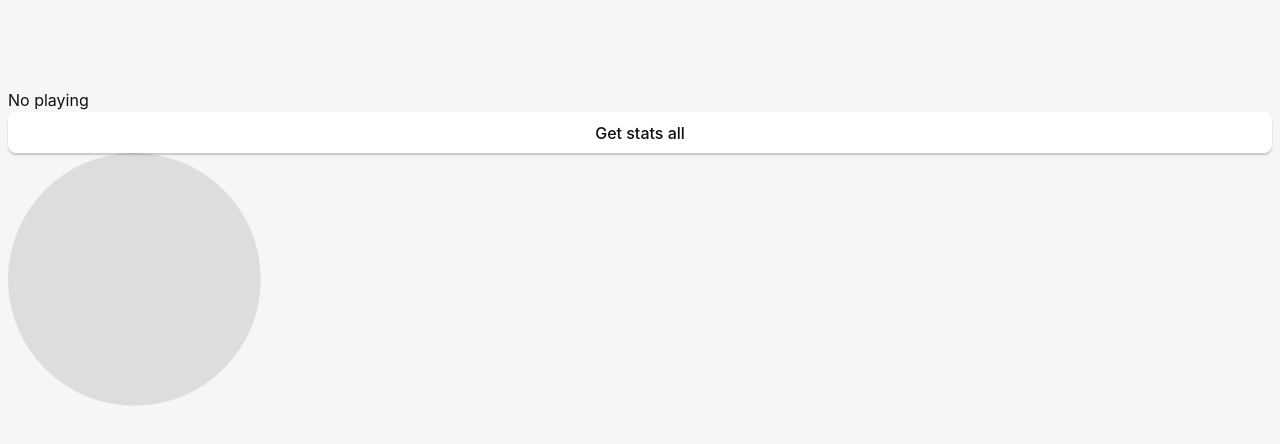
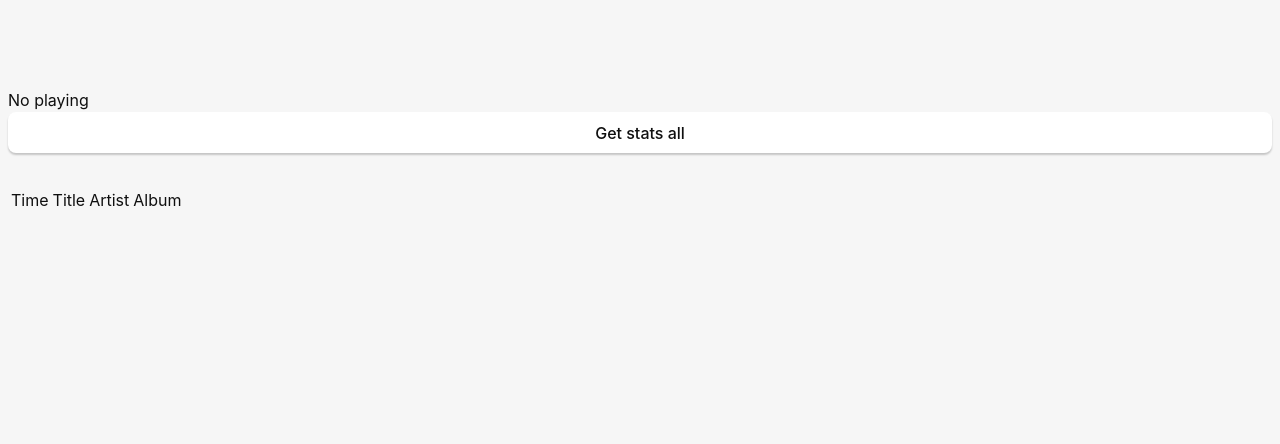
Before and after one commit to vncnz/muninn, a React (Vite) app: page / in a window 1280 px wide. Shown: the top 444 px of the page. Built offline with nearby package versions, Linux system fonts and the light colour scheme.

Commit message:
Added visual aid for data table

```diff
--- a/src/App.css
+++ b/src/App.css
@@ -86,3 +86,7 @@ button {
     background-color: #0f0f0f69;
   }
 }
+
+table tr {
+  text-align: left;
+}
--- a/src/App.tsx
+++ b/src/App.tsx
@@ -5,6 +5,7 @@ import { listen } from "@tauri-apps/api/event";
 import "./App.css";
 import Pie from "./Pie/Pie";
 import { songInfo, songPlaying, songStat } from "./types";
+import VisualTable from "./VisualTable/VisualTable";
 
 /* function songDataReducer (_state: songInfo, evt: String): any {
   let [title, artist, album, length, position] = evt.split('|')
@@ -73,13 +74,6 @@ function App() {
     // TODO: download lyrics
     console.log(song)
   }
-
-  async function get_stats() {
-    // Learn more about Tauri commands at https://tauri.app/develop/calling-rust/
-    let s = await invoke("get_stats", {}) as any
-    // setStats(s)
-    console.log(s)
-  }
   async function get_stats_all() {
     // Learn more about Tauri commands at https://tauri.app/develop/calling-rust/
     let s = await invoke("get_stats_all", {}) as songStat[]
@@ -103,11 +97,6 @@ function App() {
     let e = el as songStat
     statsPie[e.metadata.key] = e.time
   }) */
-  let statsList = stats.map((el, idx) => {
-    let e = el as songStat
-    // statsPie[e.metadata.key] = e.time
-    return <tr key={idx}><td>{e.time}s</td><td>{e.metadata.title}</td><td>{e.metadata.artist}</td><td>{e.metadata.album}</td></tr>
-  })
 
   let songEl = song.metadata.title ?
     <div>
@@ -124,10 +113,8 @@ function App() {
       <div>{songEl}</div>
       {/*<button onClick={() => { get_stats() }}>Get stats</button>*/}
       <button onClick={() => { get_stats_all() }}>Get stats all</button>
-      <Pie data={stats} />
-      <table>
-        <tbody>{statsList}</tbody>
-      </table>
+      {/*<Pie data={stats} />*/}
+      <VisualTable data={stats} />
     </main>
   );
 }
--- /dev/null
+++ b/src/VisualTable/VisualTable.module.scss
@@ -0,0 +1,15 @@
+
+.visualTable {
+    .stack {
+        display: flex;
+        flex-direction: row;
+        width: 100%;
+        height: 2rem;
+
+        div {
+            display: flex;
+            flex-direction: row;
+            align-items: center;
+        }
+    }
+}
--- /dev/null
+++ b/src/VisualTable/VisualTable.tsx
@@ -0,0 +1,39 @@
+import classes from "./VisualTable.module.scss";
+
+import { songStat } from "../types";
+// type counterDict = Record<string, number>;
+
+export default function VisualTable ({ data }: { data: songStat[] }) {
+    // console.log(data)
+
+    let full = data.reduce((acc: number, v: songStat) => acc + v.time, 0)
+    let cumulate = 0
+    let color = -1
+    let colors = ["rgb(200, 0, 0)", "rgb(0, 200, 0)", "rgb(0, 0, 200)",
+                  "rgb(200, 0, 200)", "rgb(200, 200, 0)", "rgb(0, 200, 200)",
+                  "rgb(100, 100, 100)", "rgb(100, 200, 100)"]
+
+    let rectangles = data.map((el: songStat, idx: number) => {
+        let v = el.time / full
+        cumulate += v
+        return <div style={{ flex: `${v} 1 0`, color: colors[idx] || 'white', backgroundColor: colors[idx] }} key={idx}></div>
+    })
+    let stack =
+        <div className={classes.stack}>
+            {rectangles}
+        </div>
+
+    let statsList = data.map((el, idx) => {
+        return <tr key={idx}><td>{el.time}s</td><td>{el.metadata.title}</td><td>{el.metadata.artist}</td><td>{el.metadata.album}</td></tr>
+    })
+
+    return (
+        <div className={classes.visualTable}>
+            {stack}
+            <table>
+                <thead><tr><td>Time</td><td>Title</td><td>Artist</td><td>Album</td></tr></thead>
+                <tbody>{statsList}</tbody>
+            </table>
+        </div>
+    )
+}
```
Also changed, not shown: package.json (+6 -5 lines).
